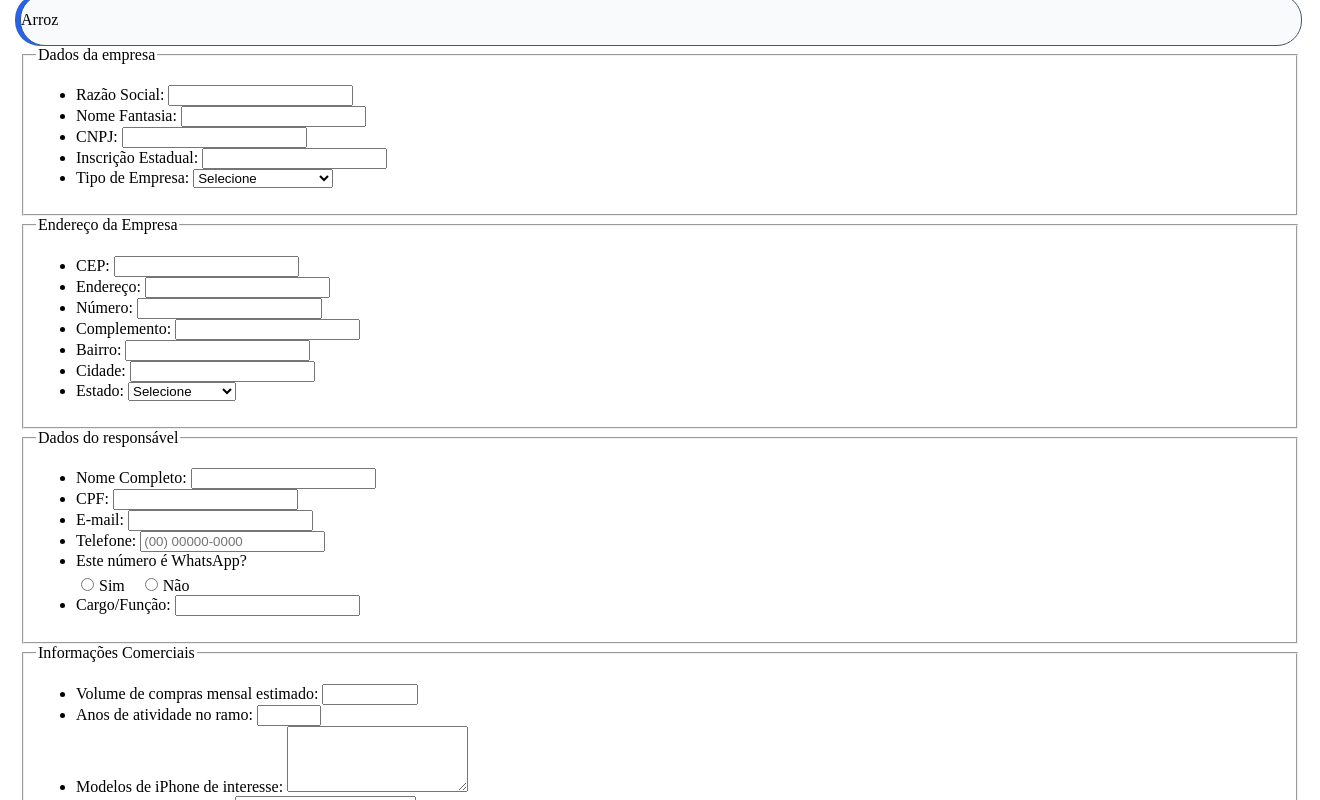
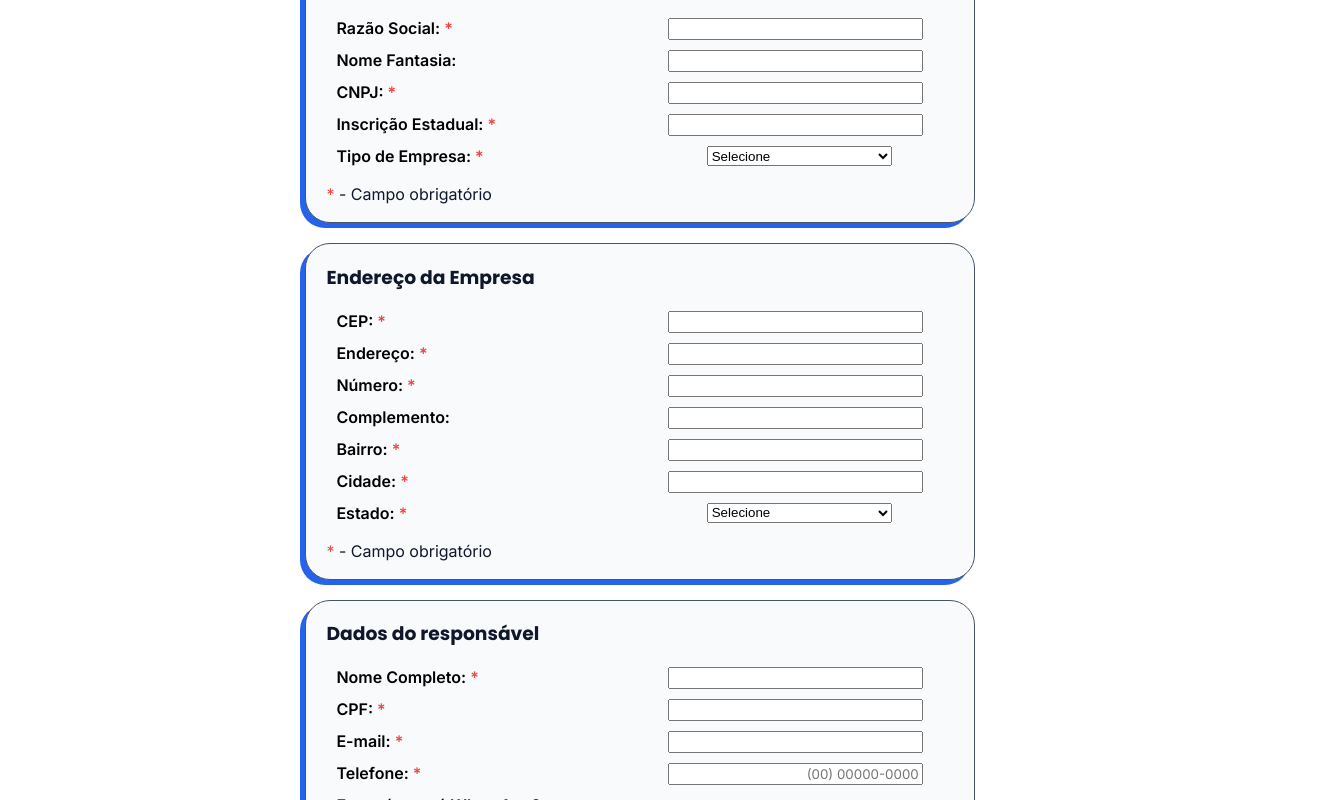
Before and after one commit to NatanMauricio1995/Celular, a Next.js app in the folder sharks/: page /Cadastro in a window 1280 px wide. Shown: the part 220-1020 px from the top of the page, 1320 px wide, since content can reach past the window. Built offline with nearby package versions, Linux system fonts and the light colour scheme.

Commit message:
CADASTRO - CSS 70% COMPLETO

```diff
--- a/sharks/src/app/Cadastro/page.tsx
+++ b/sharks/src/app/Cadastro/page.tsx
@@ -6,7 +6,6 @@ import '../styles/Cadastro.css';
 import { phoneUtils } from '../utils/phoneUtils';
 import Header_Cadastro from "../components/layout/Header_Cadastro/Header_Cadastro";
 import Box from "../components/layout/Box/Box";
-
 
 // Importa Firebase do arquivo de configuração
 import { auth, db } from '../utils/firebaseConfig';
@@ -57,32 +56,45 @@ export default function Cadastro() {
 
   return (
     <div>
-      <Header_Cadastro className="Header_Cadastro"/>
+      <Header_Cadastro className="Header_Cadastro" />
+      <h1>Cadastro</h1>
       <div className='Corpo'>
-        <h1>Cadastro</h1>
-      <form onSubmit={handleSubmit}>
+        <form className='Formulario' onSubmit={handleSubmit}>
+
           {/* --- Dados da empresa --- */}
-          <Box>
-            <p>Arroz</p>
-          </Box>
-        <fieldset>
-
-          <legend>Dados da empresa</legend>
-          <ul>
+          <Box className="Box">
+            <h3 className="Titulo_Fieldset">Dados da empresa</h3>
+            <ul className='Lista_Campos'>
               <li>
-              <label htmlFor='RAZAO_SOCIAL'>Razão Social: </label>
-              <input type='text' id='RAZAO_SOCIAL' name='RAZAO_SOCIAL' maxLength={100} required />
+                <label htmlFor='RAZAO_SOCIAL'>Razão Social: <span className='Asterisco'>*</span> </label>
+                <input
+                  className="Campo_Texto"
+                  type='text'
+                  id='RAZAO_SOCIAL'
+                  name='RAZAO_SOCIAL'
+                  maxLength={100}
+                  required
+                />
               </li>
 
               <li>
                 <label htmlFor="NOME_FANTASIA">Nome Fantasia: </label>
-              <input type="text" id="NOME_FANTASIA" name="NOME_FANTASIA" maxLength={100} />
+                <input
+                  className="Campo_Texto"
+                  type="text"
+                  id="NOME_FANTASIA"
+                  name="NOME_FANTASIA"
+                  maxLength={100}
+                />
               </li>
 
               <li>
-              <label htmlFor="CNPJ">CNPJ: </label>
-              <input type="text" id="CNPJ" name="CNPJ"
-                pattern="\d{2}\.\d{3}\.\d{3}/\d{4}-\d{2}"
+                <label htmlFor="CNPJ">CNPJ: <span className='Asterisco'>*</span></label>
+                <input
+                  className="Campo_Texto"
+                  type="text"
+                  id="CNPJ"
+                  name="CNPJ"
                   title="Formato: 00.000.000/0000-00"
                   maxLength={18}
                   required
@@ -90,14 +102,19 @@ export default function Cadastro() {
               </li>
 
               <li>
-              <label htmlFor="INSCRICAO_ESTADUAL">Inscrição Estadual: </label>
-              <input type="text" id="INSCRICAO_ESTADUAL" name="INSCRICAO_ESTADUAL"
-               maxLength={20} required
+                <label htmlFor="INSCRICAO_ESTADUAL">Inscrição Estadual: <span className='Asterisco'>*</span></label>
+                <input
+                  className="Campo_Texto"
+                  type="text"
+                  id="INSCRICAO_ESTADUAL"
+                  name="INSCRICAO_ESTADUAL"
+                  maxLength={20}
+                  required
                 />
               </li>
 
               <li>
-              <label htmlFor="TIPO_EMPRESA">Tipo de Empresa: </label>
+                <label htmlFor="TIPO_EMPRESA">Tipo de Empresa: <span className='Asterisco'>*</span></label>
                 <select id="TIPO_EMPRESA" name="TIPO_EMPRESA" required>
                   <option value="">Selecione</option>
                   <option value="LOJA_FISICA">Loja Física</option>
@@ -109,101 +126,202 @@ export default function Cadastro() {
                 </select>
               </li>
             </ul>
-        </fieldset>
+            <p className='Texto'><span className='Asterisco'>*</span> - Campo obrigatório</p>
+          </Box>
 
           {/* --- Endereço --- */}
-        <fieldset>
-          <legend>Endereço da Empresa</legend>
-          <ul>
+          <Box>
+            <h3 className="Titulo_Fieldset">Endereço da Empresa</h3>
+            <ul className="Lista_Campos">
               <li>
-              <label htmlFor='CEP'>CEP: </label>
-              <input type='text' id='CEP' name='CEP' pattern="\d{5}-\d{3}" title="Formato: 00000-000" maxLength={9} required />
+                <label htmlFor='CEP'>CEP: <span className='Asterisco'>*</span></label>
+                <input
+                  className="Campo_Texto"
+                  type='text'
+                  id='CEP'
+                  name='CEP'
+                  pattern="\d{5}-\d{3}"
+                  title="Formato: 00000-000"
+                  maxLength={9}
+                  required
+                />
               </li>
 
               <li>
-              <label htmlFor='ENDERECO'>Endereço: </label>
-              <input type='text' id='ENDERECO' name='ENDERECO' maxLength={100} required />
+                <label htmlFor='ENDERECO'>Endereço: <span className='Asterisco'>*</span></label>
+                <input
+                  className="Campo_Texto"
+                  type='text'
+                  id='ENDERECO'
+                  name='ENDERECO'
+                  maxLength={100}
+                  required
+                />
               </li>
 
               <li>
-              <label htmlFor='NUMERO'>Número: </label>
-              <input type='text' id='NUMERO' name='NUMERO' maxLength={10} required />
+                <label htmlFor='NUMERO'>Número: <span className='Asterisco'>*</span></label>
+                <input
+                  className="Campo_Texto"
+                  type='text'
+                  id='NUMERO'
+                  name='NUMERO'
+                  maxLength={10}
+                  required
+                />
               </li>
 
               <li>
                 <label htmlFor='COMPLEMENTO'>Complemento: </label>
-              <input type='text' id='COMPLEMENTO' name='COMPLEMENTO' maxLength={50} />
+                <input
+                  className="Campo_Texto"
+                  type='text'
+                  id='COMPLEMENTO'
+                  name='COMPLEMENTO'
+                  maxLength={50}
+                />
               </li>
 
               <li>
-              <label htmlFor='BAIRRO'>Bairro: </label>
-              <input type='text' id='BAIRRO' name='BAIRRO' maxLength={50} required />
+                <label htmlFor='BAIRRO'>Bairro: <span className='Asterisco'>*</span></label>
+                <input
+                  className="Campo_Texto"
+                  type='text'
+                  id='BAIRRO'
+                  name='BAIRRO'
+                  maxLength={50}
+                  required
+                />
               </li>
 
               <li>
-              <label htmlFor='CIDADE'>Cidade: </label>
-              <input type='text' id='CIDADE' name='CIDADE' maxLength={50} required />
+                <label htmlFor='CIDADE'>Cidade: <span className='Asterisco'>*</span></label>
+                <input
+                  className="Campo_Texto"
+                  type='text'
+                  id='CIDADE'
+                  name='CIDADE'
+                  maxLength={50}
+                  required
+                />
               </li>
 
               <li>
-              <label htmlFor='ESTADO'>Estado: </label>
-              <select id='ESTADO' name='ESTADO' required>
+                <label htmlFor="ESTADO">Estado: <span className='Asterisco'>*</span></label>
+                <select id="ESTADO" name="ESTADO" required>
                   <option value="">Selecione</option>
+                  <option value="AC">Acre</option>
+                  <option value="AL">Alagoas</option>
+                  <option value="AP">Amapá</option>
+                  <option value="AM">Amazonas</option>
+                  <option value="BA">Bahia</option>
+                  <option value="CE">Ceará</option>
+                  <option value="DF">Distrito Federal</option>
+                  <option value="ES">Espírito Santo</option>
+                  <option value="GO">Goiás</option>
+                  <option value="MA">Maranhão</option>
+                  <option value="MT">Mato Grosso</option>
+                  <option value="MS">Mato Grosso do Sul</option>
+                  <option value="MG">Minas Gerais</option>
+                  <option value="PA">Pará</option>
+                  <option value="PB">Paraíba</option>
+                  <option value="PR">Paraná</option>
+                  <option value="PE">Pernambuco</option>
+                  <option value="PI">Piauí</option>
+                  <option value="RJ">Rio de Janeiro</option>
+                  <option value="RN">Rio Grande do Norte</option>
+                  <option value="RS">Rio Grande do Sul</option>
+                  <option value="RO">Rondônia</option>
+                  <option value="RR">Roraima</option>
+                  <option value="SC">Santa Catarina</option>
                   <option value="SP">São Paulo</option>
-                <option value="RJ">Rio de Janeiro</option>
-                <option value="MG">Minas Gerais</option>
-                {/* ... restante dos estados ... */}
+                  <option value="SE">Sergipe</option>
+                  <option value="TO">Tocantins</option>
                 </select>
               </li>
             </ul>
-        </fieldset>
+            <p className='Texto'><span className='Asterisco'>*</span> - Campo obrigatório</p>
+          </Box>
 
           {/* --- Dados do responsável --- */}
-        <fieldset>
-          <legend>Dados do responsável</legend>
-          <ul>
+          <Box className="Box">
+            <h3 className="Titulo_Fieldset">Dados do responsável</h3>
+            <ul className="Lista_Campos">
               <li>
-              <label htmlFor='NOME_RESPONSAVEL'>Nome Completo: </label>
-              <input type='text' id='NOME_RESPONSAVEL' name='NOME_RESPONSAVEL' maxLength={100} required />
+                <label htmlFor='NOME_RESPONSAVEL'>Nome Completo: <span className='Asterisco'>*</span></label>
+                <input
+                  className="Campo_Texto"
+                  type='text'
+                  id='NOME_RESPONSAVEL'
+                  name='NOME_RESPONSAVEL'
+                  maxLength={100}
+                  required
+                />
               </li>
 
               <li>
-              <label htmlFor='CPF'>CPF: </label>
-              <input type='text' id='CPF' name='CPF' pattern="\d{3}\.\d{3}\.\d{3}-\d{2}" title="Formato: 000.000.000-00" maxLength={14} required />
+                <label htmlFor='CPF'>CPF: <span className='Asterisco'>*</span></label>
+                <input
+                  className="Campo_Texto"
+                  type='text'
+                  id='CPF'
+                  name='CPF'
+                  pattern="\d{3}\.\d{3}\.\d{3}-\d{2}"
+                  title="Formato: 000.000.000-00"
+                  maxLength={14}
+                  required
+                />
               </li>
 
               <li>
-              <label htmlFor='EMAIL'>E-mail: </label>
-              <input type='email' id='EMAIL' name='EMAIL' maxLength={100} required />
+                <label htmlFor='EMAIL'>E-mail: <span className='Asterisco'>*</span></label>
+                <input
+                  className="Campo_Email"
+                  type='email'
+                  id='EMAIL'
+                  name='EMAIL'
+                  maxLength={100}
+                  required
+                />
               </li>
 
               <li>
-              <label htmlFor='TELEFONE'>Telefone: </label>
-              <input type='text' id='TELEFONE' name='TELEFONE' placeholder="(00) 00000-0000" maxLength={15} required />
+                <label htmlFor='TELEFONE'>Telefone: <span className='Asterisco'>*</span></label>
+                <input
+                  className="Campo_Texto"
+                  type='text'
+                  id='TELEFONE'
+                  name='TELEFONE'
+                  placeholder="(00) 00000-0000"
+                  maxLength={15}
+                  required
+                />
               </li>
 
               <li>
-              <label>Este número é WhatsApp?</label>
+                <label>Este número é WhatsApp?<span className='Asterisco'>*</span></label>
                 <div style={{ marginTop: '5px' }}>
                   <label htmlFor='whatsapp_sim' style={{ marginRight: '15px', fontWeight: 'normal' }}>
                     <input
+                      className='Botao_Radio'
                       type='radio'
                       id='whatsapp_sim'
                       name='IS_WHATSAPP'
                       value='sim'
                       style={{ marginRight: '5px' }}
-                    onChange={() => setIsWhatsapp(false)} // se for sim, não pede outro número
+                      onChange={() => setIsWhatsapp(false)}
                     />
                     Sim
                   </label>
                   <label htmlFor='whatsapp_nao' style={{ fontWeight: 'normal' }}>
                     <input
+                      className='Botao_Radio'
                       type='radio'
                       id='whatsapp_nao'
                       name='IS_WHATSAPP'
                       value='nao'
                       style={{ marginRight: '5px' }}
-                    onChange={() => setIsWhatsapp(true)} // se for não, pede outro número
+                      onChange={() => setIsWhatsapp(true)}
                     />
                     Não
                   </label>
@@ -213,47 +331,94 @@ export default function Cadastro() {
               {isWhatsapp && (
                 <li id='whatsapp_field'>
                   <label htmlFor='WHATSAPP'>Número do WhatsApp: </label>
-                <input type='text' id='WHATSAPP' name='WHATSAPP' placeholder="(00) 00000-0000" maxLength={15} />
+                  <input
+                    className="Campo_Texto"
+                    type='text'
+                    id='WHATSAPP'
+                    name='WHATSAPP'
+                    placeholder="(00) 00000-0000"
+                    maxLength={15}
+                  />
                 </li>
               )}
 
               <li>
-              <label htmlFor='CARGO'>Cargo/Função: </label>
-              <input type='text' id='CARGO' name='CARGO' maxLength={50} required />
+                <label htmlFor='CARGO'>Cargo/Função: <span className='Asterisco'>*</span></label>
+                <input
+                  className="Campo_Texto"
+                  type='text'
+                  id='CARGO'
+                  name='CARGO'
+                  maxLength={50}
+                  required
+                />
               </li>
             </ul>
-        </fieldset>
+            <p className='Texto'><span className='Asterisco'>*</span> - Campo obrigatório</p>
+          </Box>
 
           {/* --- Comerciais --- */}
-        <fieldset>
-          <legend>Informações Comerciais</legend>
-          <ul>
+          <Box className="Box">
+            <h3 className="Titulo_Fieldset">Informações Comerciais</h3>
+            <ul className="Lista_Campos">
               <li>
-              <label htmlFor="VOLUME_MENSAL">Volume de compras mensal estimado: </label>
-              <input type="number" id="VOLUME_MENSAL" name="VOLUME_MENSAL" min="0" max="1000000" step="1" required />
+                <label htmlFor="VOLUME_MENSAL">Volume de compras mensal estimado: <span className='Asterisco'>*</span></label>
+                <input
+                  className="Campo_Numero"
+                  type="number"
+                  id="VOLUME_MENSAL"
+                  name="VOLUME_MENSAL"
+                  min="0"
+                  max="1000000"
+                  step="1"
+                  required
+                />
               </li>
 
               <li>
-              <label htmlFor="TEMPO_ATIVIDADE">Anos de atividade no ramo: </label>
-              <input type="number" id="TEMPO_ATIVIDADE" name="TEMPO_ATIVIDADE" min="0" max="100" required />
+                <label htmlFor="TEMPO_ATIVIDADE">Anos de atividade no ramo: <span className='Asterisco'>*</span></label>
+                <input
+                  className="Campo_Numero"
+                  type="number"
+                  id="TEMPO_ATIVIDADE"
+                  name="TEMPO_ATIVIDADE"
+                  min="0"
+                  max="100"
+                  required
+                />
               </li>
 
               <li>
                 <label htmlFor="MODELOS_INTERESSE">Modelos de iPhone de interesse: </label>
-              <textarea id="MODELOS_INTERESSE" name="MODELOS_INTERESSE" maxLength={500} rows={4}></textarea>
+                <textarea
+                  className='Campo_TextArea'
+                  id="MODELOS_INTERESSE"
+                  name="MODELOS_INTERESSE"
+                  maxLength={500}
+                  rows={4}
+                ></textarea>
               </li>
 
               <li>
                 <label htmlFor="OBSERVACOES">Observações adicionais: </label>
-              <textarea id="OBSERVACOES" name="OBSERVACOES" maxLength={500} rows={4}></textarea>
+
+                <textarea
+                  className='Campo_TextArea'
+                  id="OBSERVACOES"
+                  name="OBSERVACOES"
+                  maxLength={500}
+                  rows={4}
+                ></textarea>
+
               </li>
             </ul>
-        </fieldset>
+            <p className='Texto'><span className='Asterisco'>*</span> - Campo obrigatório</p>
+          </Box>
 
           {/* --- Conta --- */}
-        <fieldset>
-          <legend>Criação de Conta</legend>
-          <ul>
+          <Box className="Box">
+            <h3 className="Titulo_Fieldset">Criação de Conta</h3>
+            <ul className="Lista_Campos">
               <li>
                 <label htmlFor='SENHA'>Senha: </label>
                 <input
@@ -262,7 +427,8 @@ export default function Cadastro() {
                   name='SENHA'
                   minLength={6}
                   maxLength={20}
-                required />
+                  required
+                />
               </li>
 
               <li>
@@ -273,15 +439,22 @@ export default function Cadastro() {
                   name='CONFIRMA_SENHA'
                   minLength={6}
                   maxLength={20}
-                required />
+                  required
+                />
               </li>
             </ul>
-        </fieldset>
+          </Box>
 
           {/* --- Termos --- */}
           <div>
             <p>Aceitar Termos e Condições </p>
-          <input type="checkbox" id="TERMOS" name="TERMOS" value="TRUE" onChange={(e) => setTermosAceitos(e.target.checked)} />
+            <input
+              type="checkbox"
+              id="TERMOS"
+              name="TERMOS"
+              value="TRUE"
+              onChange={(e) => setTermosAceitos(e.target.checked)}
+            />
             <label htmlFor="TERMOS">Li e aceito os termos e condições</label>
           </div>
 
@@ -291,9 +464,7 @@ export default function Cadastro() {
         </form>
 
         <p>Já tem uma conta? <Link href="/Login">Faça login aqui!</Link></p>
-
       </div>
-
     </div>
   );
 }
--- a/sharks/src/app/components/layout/Box/Box.css
+++ b/sharks/src/app/components/layout/Box/Box.css
@@ -3,6 +3,8 @@
     background-color: var(--Cor_CinzaClaro);
     border: var(--Cor_CinzaMedio) 1px solid;
     border-radius: 25px;
-    box-shadow: -5px 0 0 0 var(--Cor_AzulPrincipal);
-    width: 100%;
+    box-shadow: -5px 5px 0 0 var(--Cor_AzulPrincipal);
+    width: 70%;
+    padding: 0 20px;
+    margin-bottom: 20px;
 }
--- a/sharks/src/app/globals.css
+++ b/sharks/src/app/globals.css
@@ -26,12 +26,11 @@ html, body
 
 
 
-h1
+h1, h2, h3, h4
 {
     font-family: var(--Fonte_Titulos);
     font-weight: 700;
     color: var(--Cor_CinzaEscuro);
-    font-size: 2.5em;
 }
 
 .Texto
@@ -39,7 +38,7 @@ h1
     font-family: var(--Fonte_Texto);
     font-weight: 400;
     color: var(--Cor_CinzaEscuro);
-    font-size: 1.2em;
+    font-size: 1em;
     line-height: 1.5;
 }
 
@@ -60,7 +59,6 @@ h1
 
 .Header_Deslogado, .Header_Login, .Header_Logado, .Header_Cadastro
 {
-    width: 100%;
     height: 80px;
     padding: 0 20px;
     box-shadow: var(--Cor_CinzaEscuro) 0px 4px 12px;
@@ -68,3 +66,59 @@ h1
     top: 0;
     z-index: 1000;
 }
+
+label
+{
+    font-family: var(--Fonte_Texto);
+    font-weight: 600;
+}
+
+input
+{
+    font-family: var(--Fonte_Texto);
+
+}
+
+.Lista_Campos
+{
+    padding: 0;
+    padding-left: 10px;
+}
+
+.Lista_Campos li
+{
+    list-style: none;
+    display: flex;
+    justify-content: space-between;
+    margin-top: 10px;
+}
+
+.Campo_Texto, .Campo_Email, .Campo_Numero
+{
+    width: 40%;
+    margin-right: 5%;
+    text-align: right;
+}
+
+.Asterisco
+{
+    color: var(--Cor_VermelhoAlerta)
+}
+
+select
+{
+    width: 30%;
+    margin-right: 10%;
+}
+
+.Botao_Radio
+{
+    accent-color: var(--Cor_AzulPrincipal);
+}
+
+.Campo_TextArea
+{
+    width: 300px;
+    height: 50px;
+    resize: none;
+}
--- a/sharks/src/app/styles/Cadastro.css
+++ b/sharks/src/app/styles/Cadastro.css
@@ -1,5 +1,25 @@
 .Corpo
 {
-    padding: 20px;
+    display: flex;
+    flex-direction: column;
+    justify-content: center;
+    align-items: center;
+    width: 70%;
+    margin: 0 auto;
+    min-height: 100vh;
+}
+
+.Formulario
+{
+    display: flex;
+    flex-direction: column;
+    align-items: center;
     width: 100%;
 }
+
+h1
+{
+    align-self: left;
+    justify-self: left;
+    padding-left: 2em;
+}
```
Lines whose indentation alone changed are shown as unchanged.
